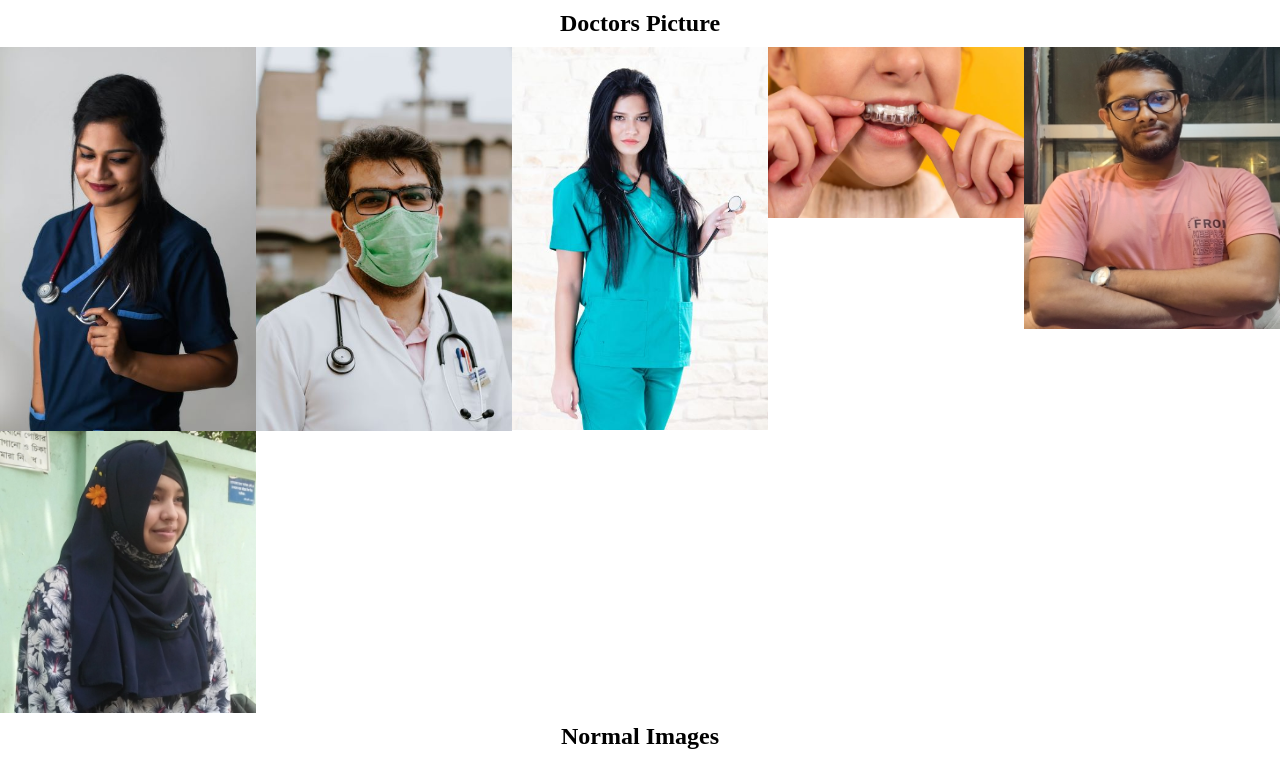
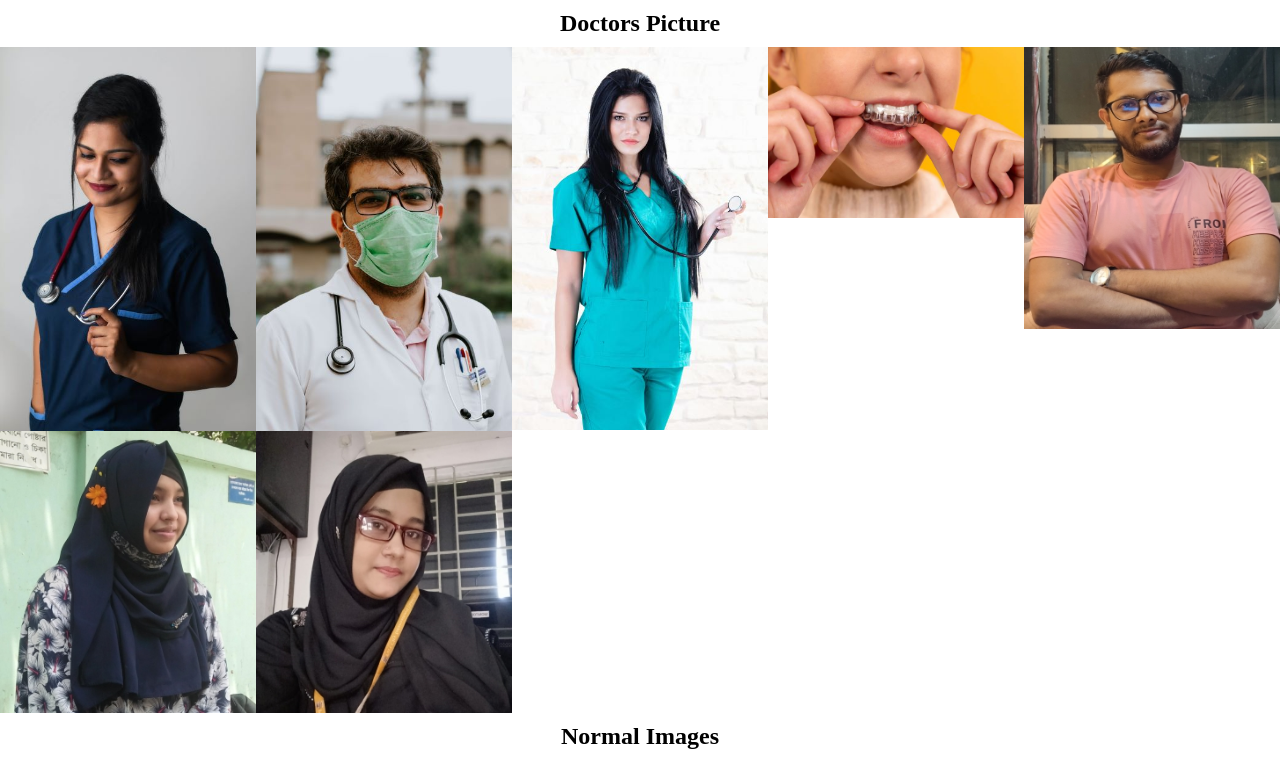
Before and after one commit to subrotadey/img_db, a plain HTML site: page index.html in a window 1280 px wide. Shown: the top 757 px of the page. Drawn offline with Linux system fonts and the light colour scheme.

Commit message:
pic added

```diff
--- a/index.html
+++ b/index.html
@@ -17,6 +17,7 @@
         <img src="img/doctors/servicesImg.jpg" alt="" />
         <img src="img/subrota.jpg" alt="" />
         <img src="img/nowshin.jpg" alt="" />
+        <img src="img/tamannna.jpg" alt="" />
       </div>
 
       <h2 class="align">Normal Images</h2>
```
Also changed, not shown: img/tamannna.jpg (added).
